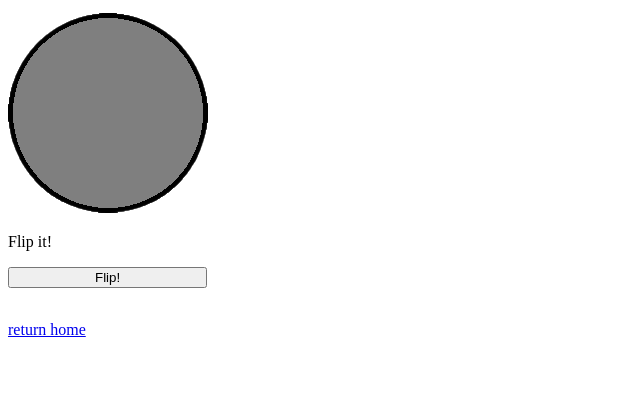
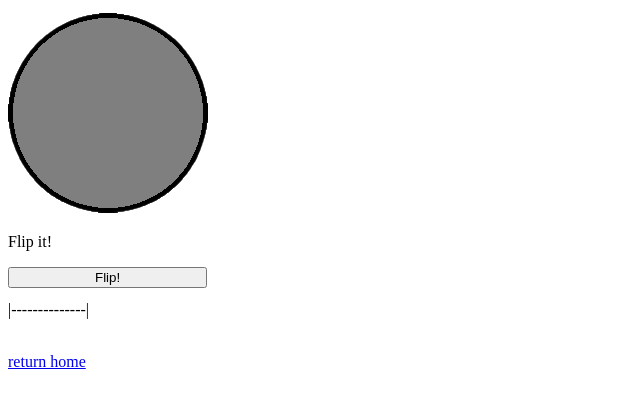
Before and after one commit to AaronSerpa/My-Website, a plain HTML site: page program1.html in a window 1280 px wide. Shown: the part 101-506 px from the top of the page, without its empty margins (0-640 px from the left). Drawn offline with Linux system fonts and the light colour scheme.

Commit message:
Update program1.html

```diff
--- a/program1.html
+++ b/program1.html
@@ -17,7 +17,7 @@
     <button onclick="coinFlip()" id="flip">Flip!</button>
     <script src="program1.js"></script>
     <br />
-    <br />
+    <p>|--------------|</p>
     <br />
     <a href="index.html">return home</a>
   </body>
```
